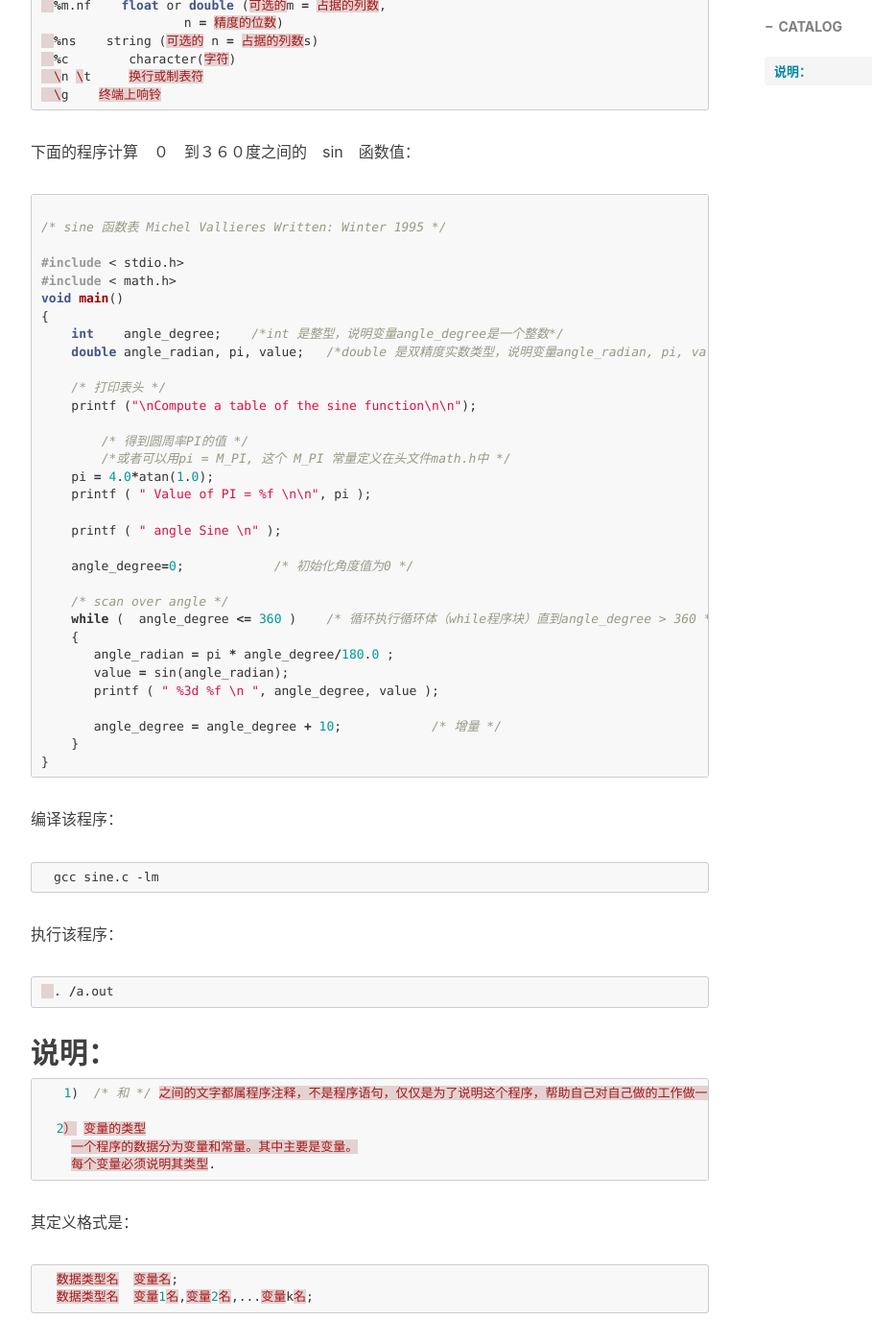
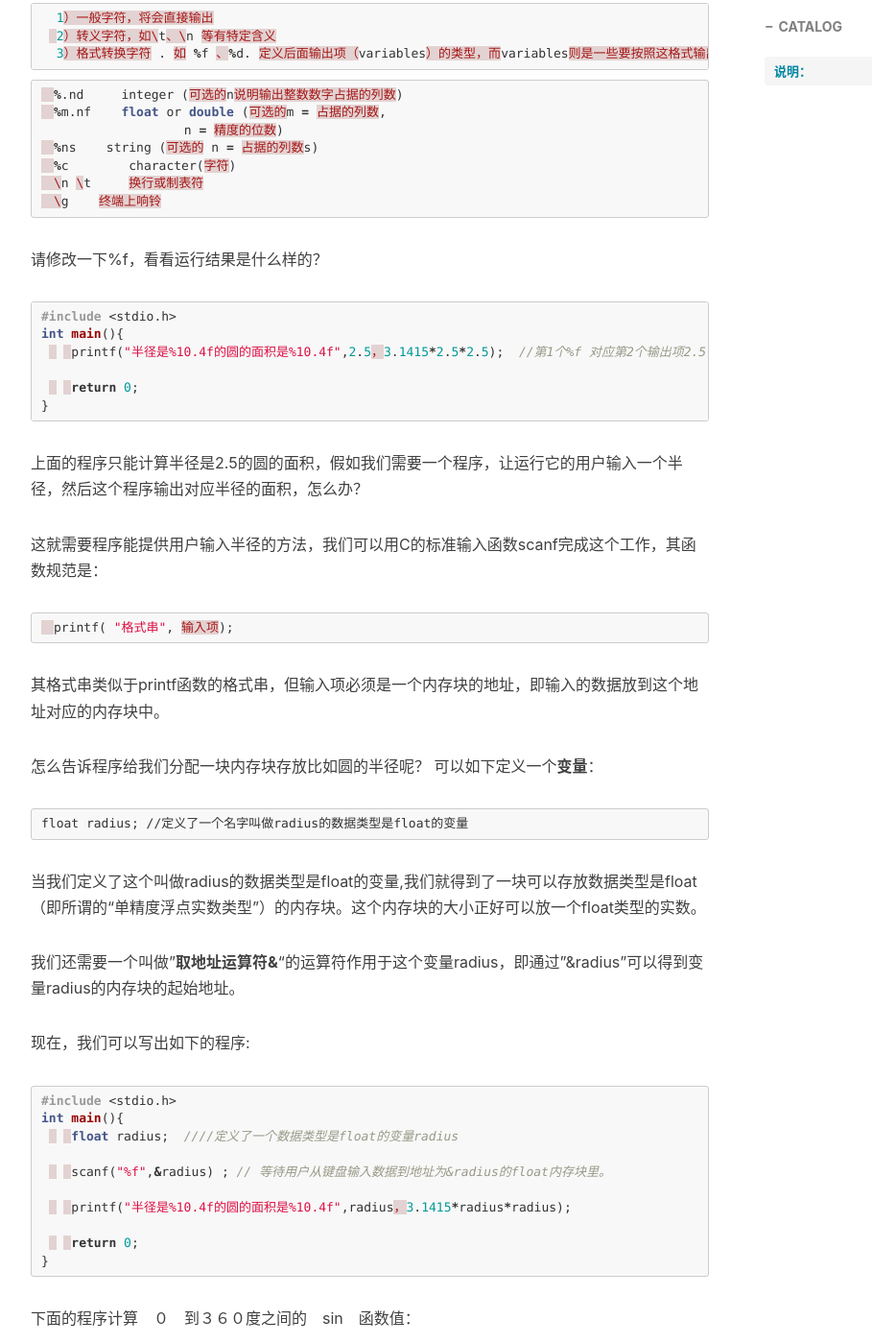
Before and after one commit to xuepro/xuepro.github.io, a Jekyll site: the page built from _posts/2017-10-30-2.C语言教程-我们来计算吧.md, in a window 1280 px wide and 1400 px high, scrolled down 2448 px. Shown: the whole window at 96% size, without its empty margins (233-1142 px from the left). Built offline with Jekyll 4.4.1, drawn with Linux system fonts in a browser that asks for light colours; nearby versions of some CDN libraries; comment, search, counter and statistics services are not loaded; some of the changed text lies outside the part shown.

Commit message:
Update 2017-10-30-2.C语言教程-我们来计算吧.md

````diff
--- a/_posts/2017-10-30-2.C语言教程-我们来计算吧.md
+++ b/_posts/2017-10-30-2.C语言教程-我们来计算吧.md
@@ -19,6 +19,7 @@ tags:
 假设我们要编写一个已知半径求圆的面积的程序，可以这样写
 ```c
 //计算半径是2.5的圆的面积
+
 int main(){
     3.1415*2.5*2.5; //其中的*表示“乘法运算符”
     return 0;
@@ -27,6 +28,7 @@ int main(){
 但这个程序没有任何用处，因为程序执行的结果我们看不到，如何输出程序的结果呢？
 ```c
 #include <stdio.h>
+
 int main(){
     printf(3.1415*2.5*2.5); //编译出错！因为prtinf函数的规范不允许直接输出一个实数或整数
     return 0;
@@ -35,6 +37,7 @@ int main(){
 能不能写成如下形式？
 ```c
 #include <stdio.h>
+
 int main(){
     printf("3.1415*2.5*2.5");
     return 0;
@@ -56,6 +59,7 @@ printf函数格式大致如下：
 
 ```c
 #include <stdio.h>
+
 int main(){
     printf("圆的面积是%f",3.1415*2.5*2.5);  //输出遇到%f就输出后面对应的3.1415*2.5*2.5
     return 0;
@@ -64,18 +68,21 @@ int main(){
 编译运行这个程序，将输出正确的元的面积
 ```
 ```
+
 我们可以修改程序，使得输出2个
 ```c
 #include <stdio.h>
+
 int main(){
-    printf("半径是%f的圆的面积是%d",2.5，3.1415*2.5*2.5);  //第1个%f 对应第2个输出项2.5，第2个%f 对应第2个输出项3.1415*2.5*2.5
+    printf("半径是%f的圆的面积是%f",2.5，3.1415*2.5*2.5);  //第1个%f 对应第2个输出项2.5，第2个%f 对应第2个输出项3.1415*2.5*2.5
+
     return 0;
 }
 ```
 
 
 
-其中"format"称为格式串，可包含下列三种字符类型：
+**总结**： pritnf的第一个形参参数即格式串，可包含下列三种字符类型：
 ```c
   1）一般字符，将会直接输出
   2）转义字符，如\t、\n 等有特定含义
@@ -90,6 +97,49 @@ int main(){
 　%c        character(字符)
 　\n \t     换行或制表符
 　\g    终端上响铃
+```
+
+请修改一下%f，看看运行结果是什么样的？
+```c
+#include <stdio.h>
+
+int main(){
+    printf("半径是%10.4f的圆的面积是%10.4f",2.5，3.1415*2.5*2.5);  //第1个%f 对应第2个输出项2.5，第2个%f 对应第2个输出项3.1415*2.5*2.5
+
+    return 0;
+}
+```
+
+上面的程序只能计算半径是2.5的圆的面积，假如我们需要一个程序，让运行它的用户输入一个半径，然后这个程序输出对应半径的面积，怎么办？
+
+这就需要程序能提供用户输入半径的方法，我们可以用C的标准输入函数scanf完成这个工作，其函数规范是：
+
+```c
+　printf( "格式串", 输入项);
+```
+其格式串类似于printf函数的格式串，但输入项必须是一个内存块的地址，即输入的数据放到这个地址对应的内存块中。
+
+怎么告诉程序给我们分配一块内存块存放比如圆的半径呢？ 可以如下定义一个**变量**：
+```
+float radius; //定义了一个名字叫做radius的数据类型是float的变量
+```
+当我们定义了这个叫做radius的数据类型是float的变量,我们就得到了一块可以存放数据类型是float（即所谓的“单精度浮点实数类型”）的内存块。这个内存块的大小正好可以放一个float类型的实数。
+
+我们还需要一个叫做"**取地址运算符&**"的运算符作用于这个变量radius，即通过"&radius"可以得到变量radius的内存块的起始地址。
+
+现在，我们可以写出如下的程序:
+```c
+#include <stdio.h>
+
+int main(){
+    float radius;  ////定义了一个数据类型是float的变量radius
+
+    scanf("%f",&radius) ; // 等待用户从键盘输入数据到地址为&radius的float内存块里。
+
+    printf("半径是%10.4f的圆的面积是%10.4f",radius，3.1415*radius*radius);
+
+    return 0;
+}
 ```
 
 
````
